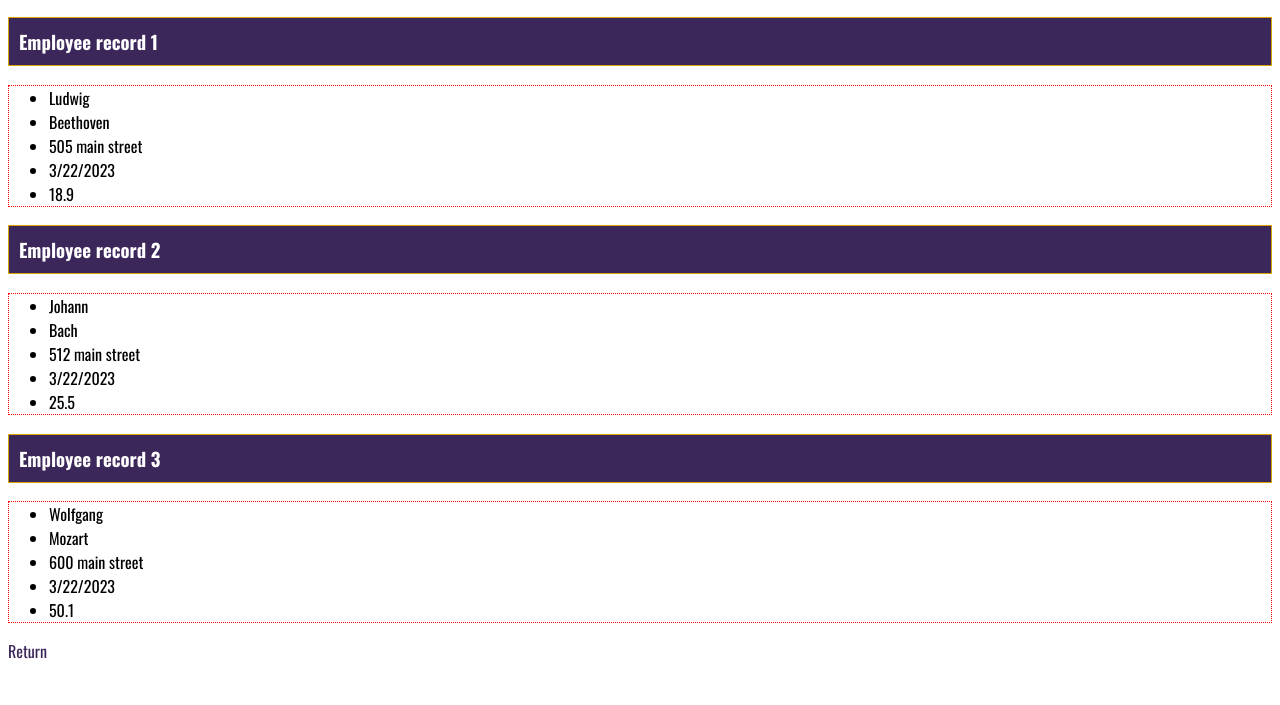
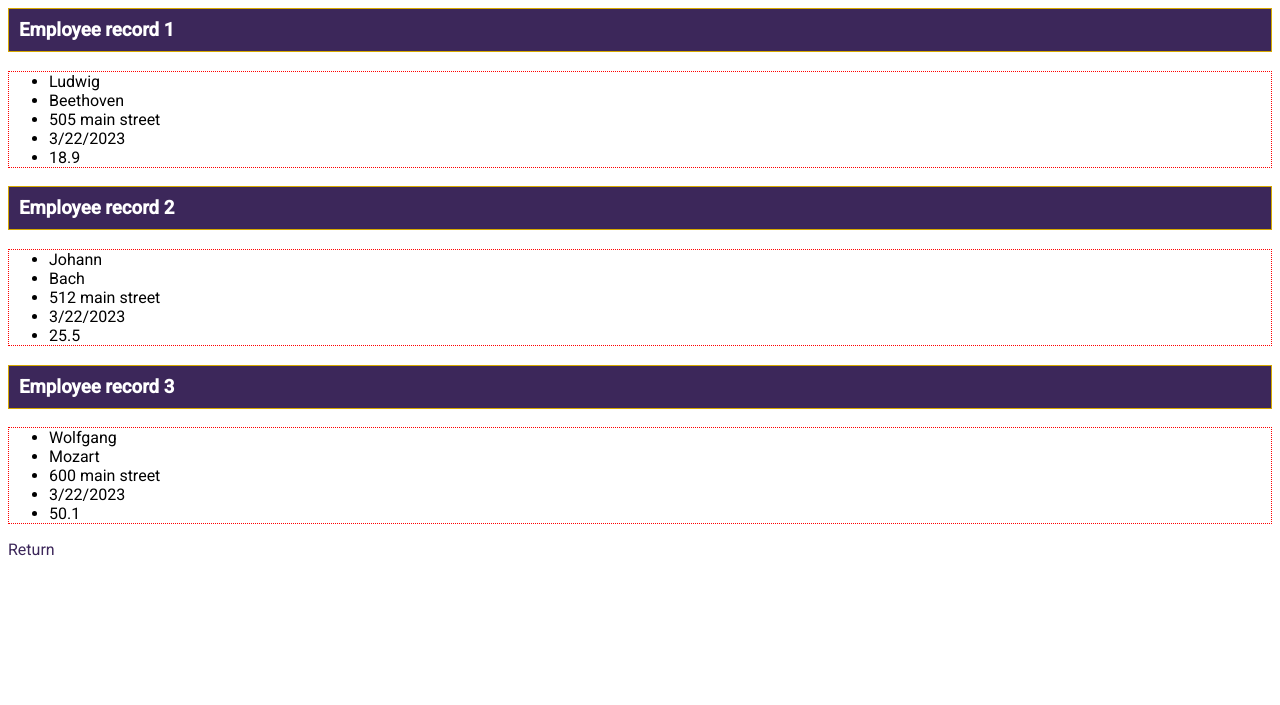
Before and after one commit to Jharp949/web-231, a plain HTML site: page week-2/harper-payroll.html in a window 1280 px wide. Shown: the part 95-800 px from the top of the page. Drawn offline with nearby package versions, Linux system fonts and the light colour scheme.

Commit message:
modified:   week-2/harper-global.css 	modified:   week-2/harper-payroll.html

```diff
--- a/week-2/harper-global.css
+++ b/week-2/harper-global.css
@@ -5,14 +5,14 @@
   Description: Web 231 - Week 2 - Assignment 2.2
 */
 /**
-  font-family: 'Oswald', 'Verdana', 'Arial', sans-serif;
+  font-family: 'Roboto', 'Helvetica Neue', sans-serif;
 */
 
 /**
   Sets the body font of the html document. font-family lists the fonts for the document in order of availability.
 */
 * {
-  font-family: 'Oswald', Verdana, Arial, sans-serif;
+  font-family: 'Roboto', 'Helvetica Neue', sans-serif;
 }
 /**
   Styles the anchor tag in harper-payroll.html with the id of return-home.
--- a/week-2/harper-payroll.html
+++ b/week-2/harper-payroll.html
@@ -17,10 +17,8 @@
     <!-- Links the stylesheet to the HTML document -->
     <link rel="stylesheet" href="harper-payroll.css" type="text/css">
     <link rel="stylesheet" href="harper-global.css" type="text/css">
-    <!-- The following three links acquire the Oswald font from Google Fonts -->
-    <link rel="preconnect" href="https://fonts.googleapis.com">
-    <link rel="preconnect" href="https://fonts.gstatic.com" crossorigin>
-    <link href="https://fonts.googleapis.com/css2?family=Oswald:wght@200;300;400;500;600;700&display=swap" rel="stylesheet">
+    <!-- The link acquires the Roboto font from Google Fonts -->
+    <link href="https://fonts.googleapis.com/css2?family=Roboto:300,400,500&display=swap" rel="stylesheet">
   </head>
   <!-- Establishes the body of the HTML document. This is where all of the visual and user interaction lies. -->
   <body>
```
